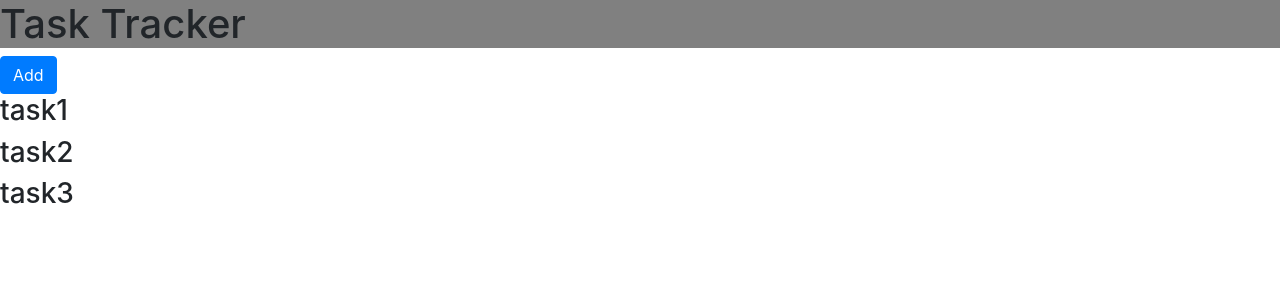
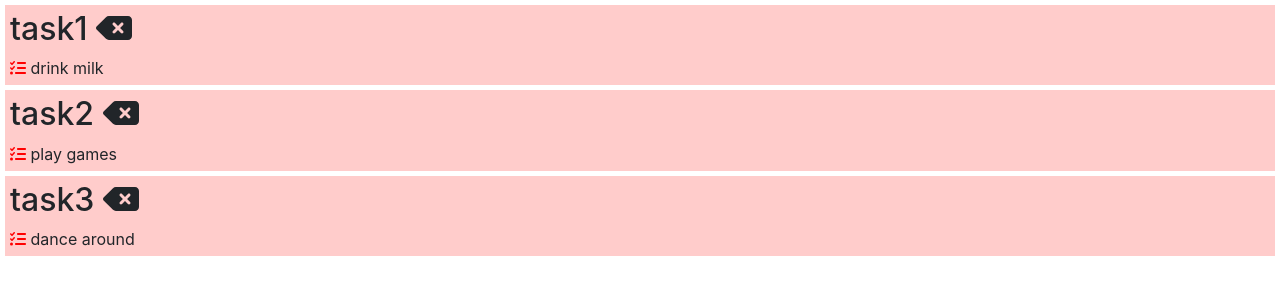
Before and after one commit to nairsneha/Task-Tracker, a React (Create React App) app: page / in a window 1280 px wide. Shown: the top 300 px of the page. Built offline with nearby package versions, Linux system fonts and the light colour scheme.

Commit message:
added toggle

```diff
--- a/package.json
+++ b/package.json
@@ -3,9 +3,12 @@
   "version": "0.1.0",
   "private": true,
   "dependencies": {
+    "@fortawesome/free-solid-svg-icons": "^6.1.0",
+    "@fortawesome/react-fontawesome": "^0.1.18",
     "@testing-library/jest-dom": "^5.16.2",
     "@testing-library/react": "^12.1.4",
     "@testing-library/user-event": "^13.5.0",
+    "font-awesome": "^4.7.0",
     "prop-types": "^15.8.1",
     "react": "^17.0.2",
     "react-bootstrap": "^2.2.1",
--- a/src/App.js
+++ b/src/App.js
@@ -1,11 +1,7 @@
-import logo from './logo.svg';
 import './App.css';
-import Input from './component/Input'
-import Textbox from "./component/Input/textbox";
-import Button from "./component/Input/button";
 import {useState} from "react";
-import Header from "./component/Header";
-import Tasks from "./component/Tasks"
+import Tasks from "./component/TaskTracker/tasks.json";
+import TaskTracker from './component/TaskTracker';
 
 // function App(props) {
 
@@ -25,13 +21,14 @@ import Tasks from "./component/Tasks"
 
 // }
 
+
 const App = () => {
         return (
 <>
-<Header title={"Task Tracker"}/>
-    <Tasks />
+    <TaskTracker tasks={Tasks}/>
 </>
         );
 
 }
+
 export default App;
--- /dev/null
+++ b/src/component/TaskTracker/TaskMaker.js
@@ -0,0 +1,19 @@
+import React, {useState} from "react";
+import { FontAwesomeIcon } from '@fortawesome/react-fontawesome';
+import {faDeleteLeft, faTasks} from "@fortawesome/free-solid-svg-icons";
+
+const TaskMaker = (props) => {
+
+    return(
+        <>
+        <div style={props.task.reminder === true ? {backgroundColor: '#C7F6B6', margin : '5px', padding: '5px'} :
+            {backgroundColor: '#FFCCCB', margin : '5px', padding: '5px'} } onDoubleClick={props.onToggle}>
+            <h2> {props.task.name} <FontAwesomeIcon icon={faDeleteLeft} onClick={props.onDelete} /></h2>
+            <FontAwesomeIcon icon={faTasks} style={{color: 'red'}}/>
+            &nbsp;{ props.task.description}
+        </div>
+        </>
+    );
+}
+
+export default TaskMaker;
--- /dev/null
+++ b/src/component/TaskTracker/index.js
@@ -0,0 +1,53 @@
+import React, {useState} from "react";
+import TaskMaker from "./TaskMaker";
+
+const TaskTracker = (props) => {
+
+    const [tasks, setTasks] = useState(
+        [
+            {
+                "name": "task1",
+                "id" : 1,
+                "description": "drink milk",
+                "reminder": false
+            },
+            {
+                "name": "task2",
+                "id" : 2,
+                "description": "play games",
+                "reminder": false
+            },
+            {
+                "name": "task3",
+                "id" : 3,
+                "description": "dance around",
+                "reminder": false
+            }
+        ]
+    );
+
+    const deleteTask = (id) => {
+        console.log("deleting" + id);
+        setTasks(tasks.filter((task) => task.id !== id))
+    }
+
+    const toggleReminder = (id) => {
+        console.log("toggling" + id);
+        setTasks(tasks.map((task) => task.id=== id ? {...task, reminder: !task.reminder} : task))
+    }
+
+    return(
+        <>
+            {tasks.map((task,index) => {
+                return (
+                    <>
+                        <TaskMaker task = {task} onDelete= {() => deleteTask(task.id)} onToggle={() => toggleReminder(task.id)}/>
+                    </>
+                );
+            })}
+        </>
+    );
+
+}
+
+export default TaskTracker;
--- /dev/null
+++ b/src/component/TaskTracker/tasks.json
@@ -0,0 +1,20 @@
+[
+  {
+    "name": "task1",
+    "id" : 1,
+    "description": "drink milk",
+    "reminder": false
+  },
+  {
+    "name": "task2",
+    "id" : 2,
+    "description": "play games",
+    "reminder": false
+  },
+  {
+    "name": "task3",
+    "id" : 3,
+    "description": "dance around",
+    "reminder": false
+  }
+]
--- a/src/component/Tasks.js
+++ b/src/component/Tasks.js
@@ -1,4 +1,4 @@
-import React from "react";
+import React, {useState} from "react";
 
 const tasks = [
     {'name' : 'task1',
@@ -9,6 +9,7 @@ const tasks = [
         'id' : 3},
 ]
 const Tasks = () => {
+
 return (
     <>
         {tasks.map((task) => (<h3>{task.name}</h3>))}
```
Also changed, not shown: 1 other file (tests, documents, lock files or other folders).
